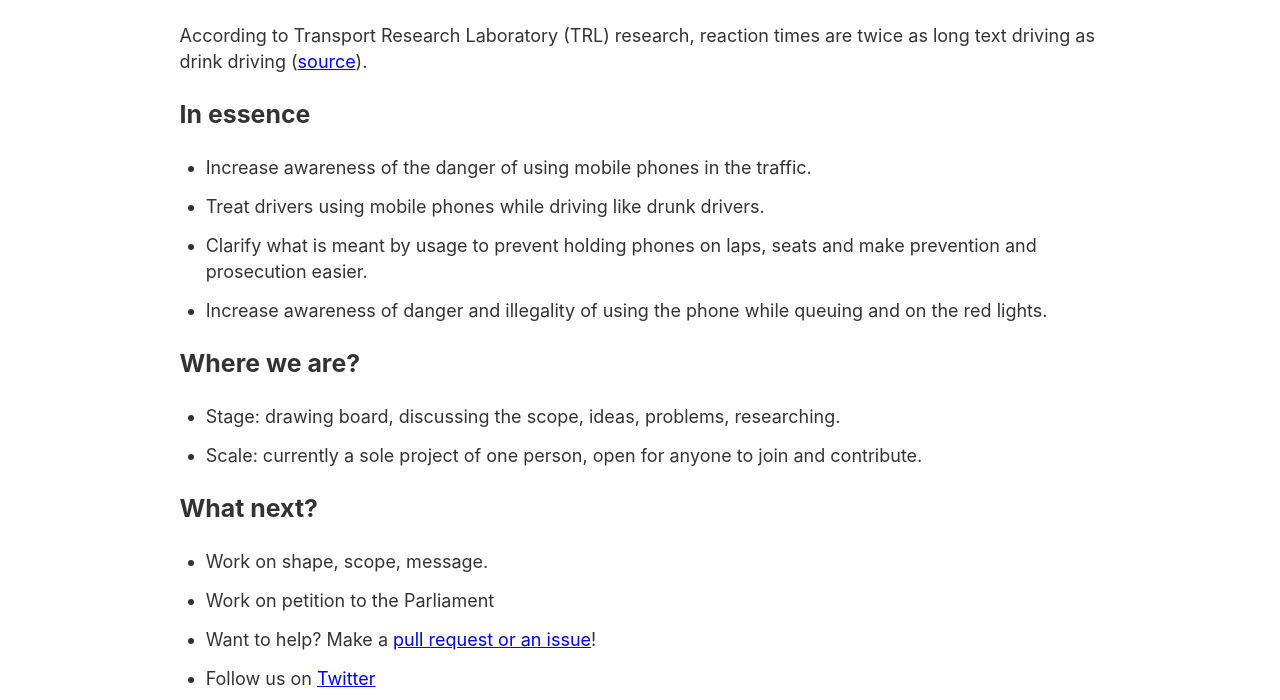
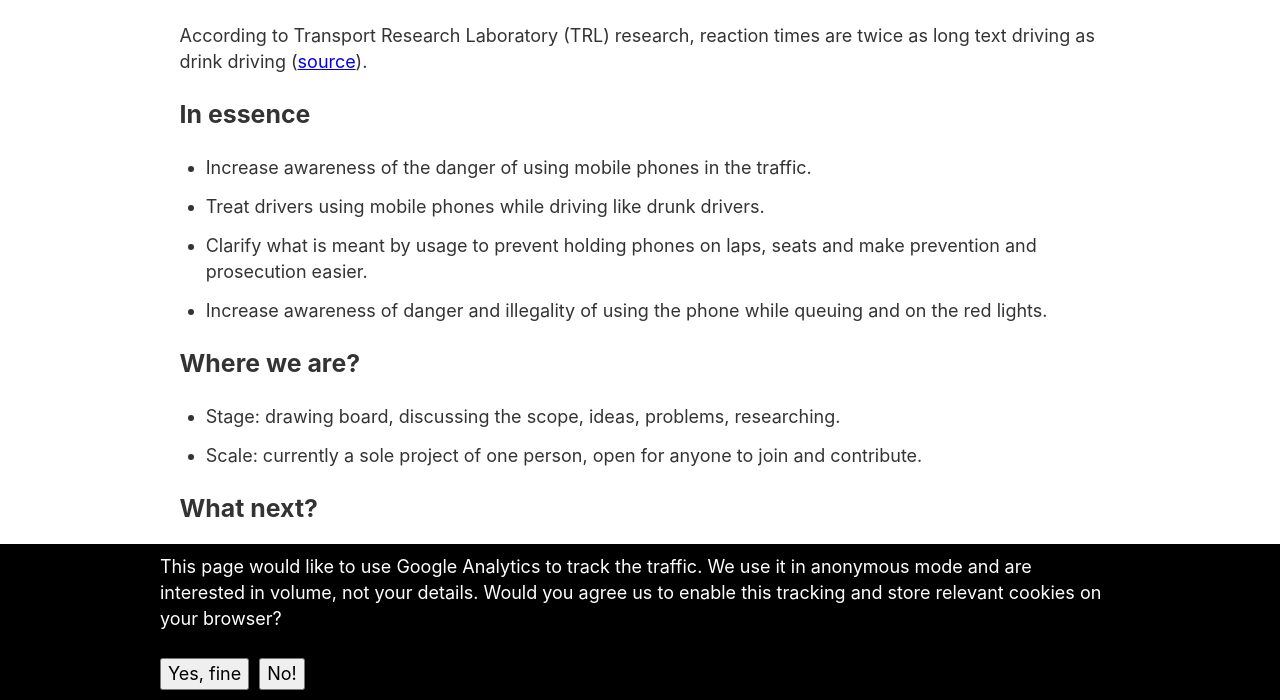
Before and after one commit to sielay/phonekills, a Gatsby site: page / in a window 1280 px wide. Shown: the part 100-800 px from the top of the page. Built offline with nearby package versions, Linux system fonts and the light colour scheme; Gatsby itself is replaced by a stand-in of ours.

Commit message:
Add GA and GDPR overlay

```diff
--- a/gatsby-config.js
+++ b/gatsby-config.js
@@ -27,6 +27,17 @@ module.exports = {
         icon: `src/images/gatsby-icon.png`, // This path is relative to the root of the site.
       },
     },
+    {
+      resolve: `gatsby-plugin-gdpr-cookies`,
+      options: {
+        googleAnalytics: {
+          trackingId: 'UA-147147109-1',
+          // Setting this parameter is optional
+          anonymize: true
+        },
+        environments: ['production', 'development']
+      },
+    }
     // this (optional) plugin enables Progressive Web App + Offline functionality
     // To learn more, visit: https://gatsby.dev/offline
     // `gatsby-plugin-offline`,
--- a/package.json
+++ b/package.json
@@ -7,6 +7,7 @@
   "dependencies": {
     "gatsby": "^2.15.6",
     "gatsby-image": "^2.2.17",
+    "gatsby-plugin-gdpr-cookies": "^1.0.3",
     "gatsby-plugin-manifest": "^2.2.13",
     "gatsby-plugin-offline": "^2.2.10",
     "gatsby-plugin-react-helmet": "^3.1.6",
@@ -16,7 +17,8 @@
     "prop-types": "^15.7.2",
     "react": "^16.9.0",
     "react-dom": "^16.9.0",
-    "react-helmet": "^5.2.1"
+    "react-helmet": "^5.2.1",
+    "universal-cookie": "^4.0.2"
   },
   "devDependencies": {
     "prettier": "^1.18.2"
--- /dev/null
+++ b/src/components/gdpr.js
@@ -0,0 +1,72 @@
+import React from "react"
+import Cookies from "universal-cookie"
+
+const cookies = new Cookies()
+const googleAnalyticsCookieName = "gatsby-gdpr-google-analytics"
+const values = ["true", "false"]
+
+const hasCookieOnInit = values.includes(cookies.get(googleAnalyticsCookieName))
+
+const buttonStyle = {
+  marginRight: "10px",
+}
+
+const GDPROverlay = ({ onClick }) => (
+  <div
+    style={{
+      position: "fixed",
+      bottom: "0px",
+      width: "100%",
+      left: "0px",
+      backgroundColor: "black",
+      color: "white",
+    }}
+  >
+    <div
+      style={{
+        maxWidth: "960px",
+        margin: "0px auto",
+        padding: "10px 0",
+      }}
+    >
+      <p>
+        This page would like to use Google Analytics to track the traffic. We
+        use it in anonymous mode and are interested in volume, not your details.
+        Would you agree us to enable this tracking and store relevant cookies on
+        your browser?
+      </p>
+      <button style={buttonStyle} onClick={() => onClick("true")}>
+        Yes, fine
+      </button>
+      <button style={buttonStyle} onClick={() => onClick("false")}>
+        No!
+      </button>
+    </div>
+  </div>
+)
+
+class GDPR extends React.Component {
+  constructor(props) {
+    super(props)
+    this.onClick = this.onClick.bind(this)
+    this.state = {
+      hasCookie: hasCookieOnInit,
+    }
+  }
+  onClick(value) {
+    this.setState(() => ({
+      hasCookie: true,
+    }))
+    cookies.set(googleAnalyticsCookieName, value)
+    value === "true" &&
+      setTimeout(() => {
+        window.location.reload()
+      })
+  }
+  render() {
+    const { hasCookie } = this.state
+    return !hasCookie && <GDPROverlay onClick={this.onClick} />
+  }
+}
+
+export default GDPR
--- a/src/components/layout.js
+++ b/src/components/layout.js
@@ -11,6 +11,7 @@ import { useStaticQuery, graphql } from "gatsby"
 
 import Header from "./header"
 import "./layout.css"
+import GDPR from "./gdpr";
 
 const Layout = ({ children }) => {
   const data = useStaticQuery(graphql`
@@ -42,6 +43,7 @@ const Layout = ({ children }) => {
           {` `}
           <a href="https://www.gatsbyjs.org">Gatsby</a>
         </footer>
+        <GDPR/>
       </div>
     </>
   )
```
Also changed, not shown: 1 other file.
